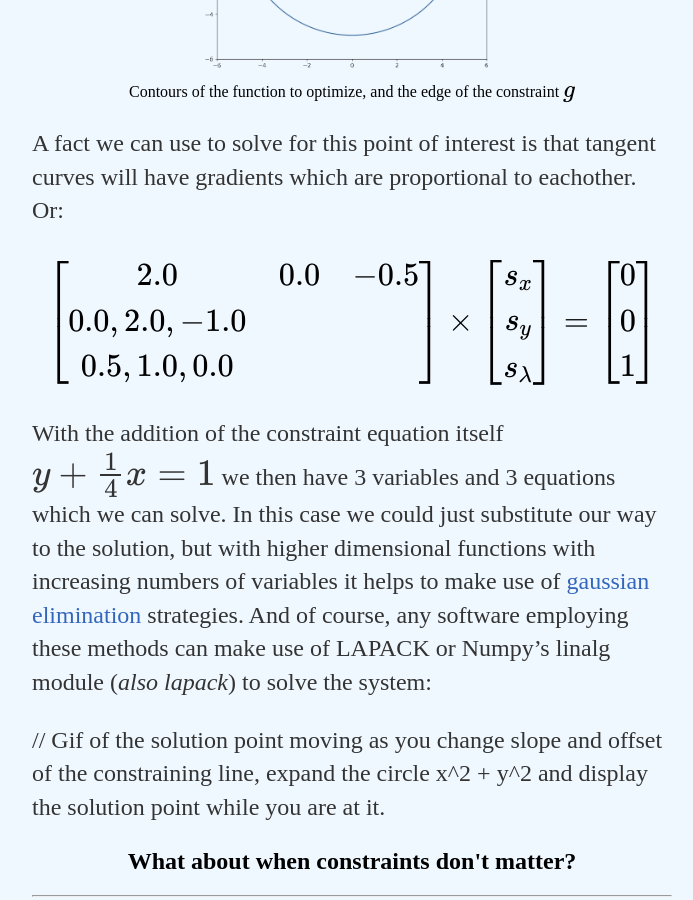
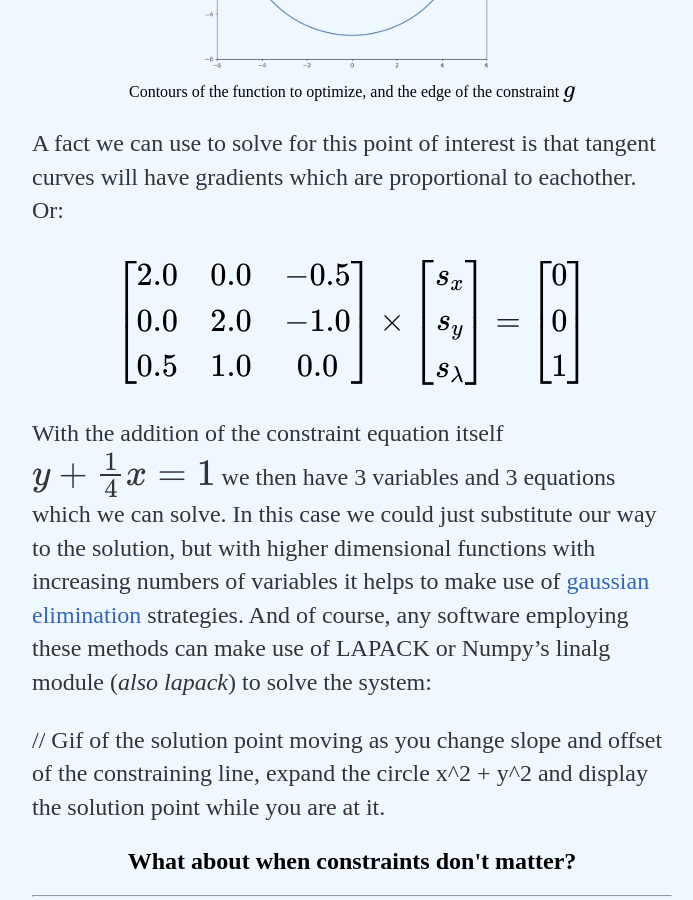
Before and after one commit to Kyle-Lewis/Kyle-Lewis.github.io, a Jekyll site: the page built from _posts/2018-09-15-Constrained-Maximization-and-Lagrange-Multipliers.md, in a window 1280 px wide and 900 px high, scrolled down 1632 px. Shown: the whole window, without its empty margins (288-981 px from the left). Built offline with Jekyll 4.4.1, drawn with Linux system fonts in a browser that asks for light colours; formulas are drawn with MathJax 3.

Commit message:
script update

```diff
--- a/_posts/2018-09-15-Constrained-Maximization-and-Lagrange-Multipliers.md
+++ b/_posts/2018-09-15-Constrained-Maximization-and-Lagrange-Multipliers.md
@@ -38,7 +38,7 @@ A fact we can use to solve for this point of interest is that tangent curves wil
 
 <div style="font-size: 130%;">
 	$$
-	\begin{bmatrix}2.0 & 0.0 & -0.5 \\ 0.0, 2.0, -1.0 \\ 0.5, 1.0, 0.0 \end{bmatrix} \times
+	\begin{bmatrix}2.0 & 0.0 & -0.5 \\ 0.0 & 2.0 & -1.0 \\ 0.5 & 1.0 & 0.0 \end{bmatrix} \times
 	\left[\begin{array}{c} s_x \\ s_y \\ s_{\lambda} \end{array}\right]
 	=
 	\left[\begin{array}{c} 0 \\ 0 \\ 1 \end{array}\right]
```
